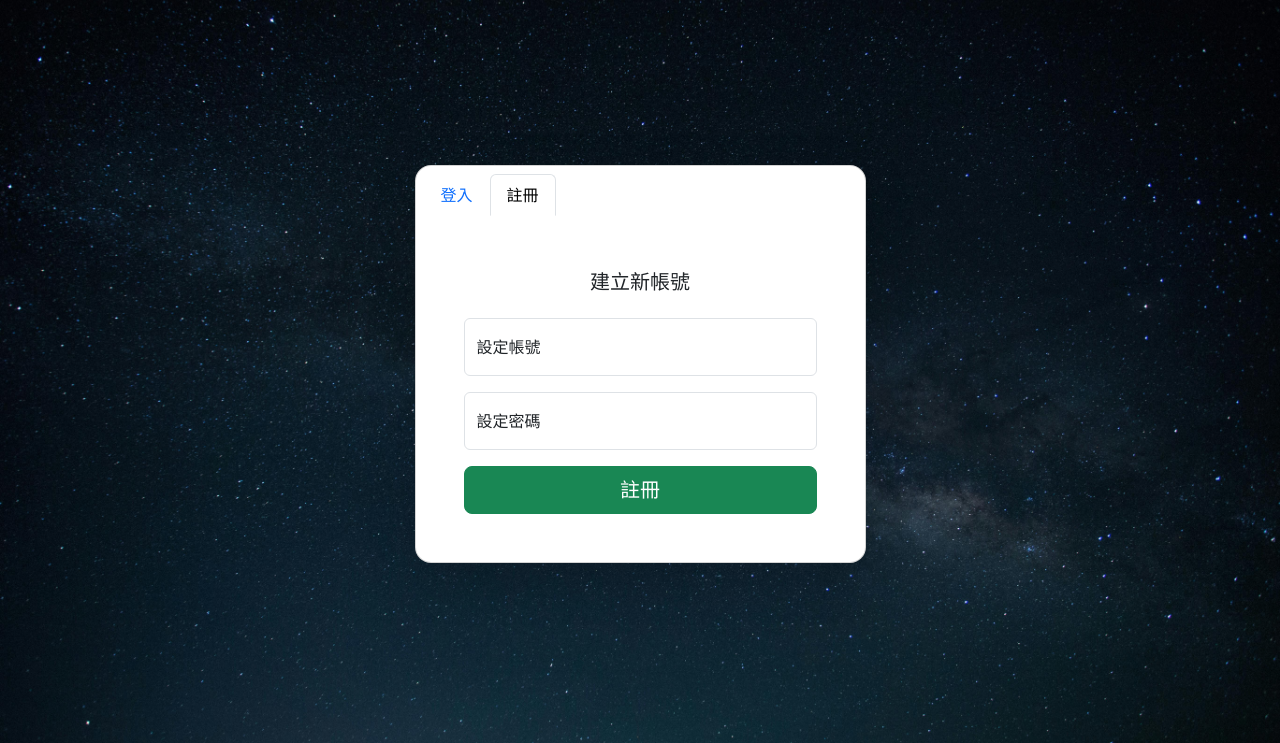
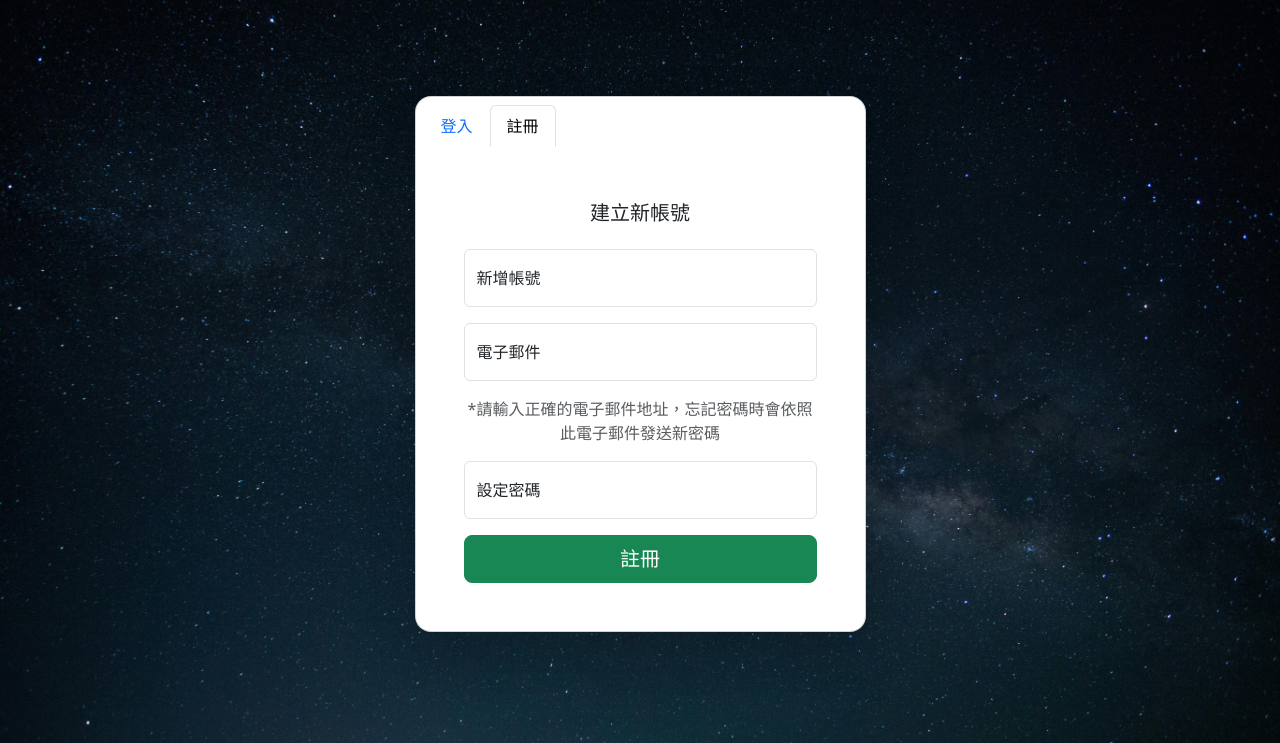
Before and after one commit to Joy0130/Registration-website, a Flask app: page /login in a window 1280 px wide, after a click on "註冊". Shown: the part 57-800 px from the top of the page. Run offline with Flask 3, Linux system fonts and the light colour scheme; some libraries are stand-ins or nearby versions.

Commit message:
feat: 新增 Flask-Mail 設定及使用者模型擴充
此變更引入了 Flask-Mail 的配置，並擴充了 User 模型以支援電子郵件地址及密碼變更需求。

```diff
--- a/app.py
+++ b/app.py
@@ -6,16 +6,27 @@ from flask import Flask, render_template, request, redirect, url_for, jsonify, f
 from flask_sqlalchemy import SQLAlchemy
 from sqlalchemy import func
 from flask_login import LoginManager, UserMixin, login_user, logout_user, login_required, current_user
+from flask_mail import Mail, Message
 from werkzeug.security import generate_password_hash, check_password_hash
 from werkzeug.utils import secure_filename
 from apscheduler.schedulers.background import BackgroundScheduler
 from openpyxl.styles import Font
 import openpyxl
+import secrets
+import string
+from dotenv import load_dotenv
+
+# 載入環境變數
+load_dotenv()
 # --- App 組態設定 ---
 app = Flask(__name__)
 app.config['SECRET_KEY'] = os.environ.get('SECRET_KEY') or 'a_default_secret_key'  # 可從環境變數取得，若無則使用預設值 (開發時可用)
 #app.config['SECRET_KEY'] = 'a_very_secret_key_that_should_be_changed' # 測試用
-app.config['SQLALCHEMY_DATABASE_URI'] = 'sqlite:///database.db' #符合Railway寫法
+
+# 使用絕對路徑確保資料庫能正確存取
+import os
+basedir = os.path.abspath(os.path.dirname(__file__))
+app.config['SQLALCHEMY_DATABASE_URI'] = f'sqlite:///{os.path.join(basedir, "instance", "database.db")}'
 
 #app.config['SQLALCHEMY_DATABASE_URI'] = 'sqlite:////data/database.db'
 
@@ -24,7 +35,16 @@ app.config['SQLALCHEMY_TRACK_MODIFICATIONS'] = False # 關閉不必要的追蹤
 app.config['UPLOAD_FOLDER'] = 'uploads' # 上傳檔案的資料夾
 os.makedirs(app.config['UPLOAD_FOLDER'], exist_ok=True) # 確保上傳資料夾存在
 
+# Mail configuration
+app.config['MAIL_SERVER'] = os.environ.get('MAIL_SERVER') or 'smtp.gmail.com'
+app.config['MAIL_PORT'] = int(os.environ.get('MAIL_PORT') or 587)
+app.config['MAIL_USE_TLS'] = os.environ.get('MAIL_USE_TLS', 'true').lower() in ['true', 'on', '1']
+app.config['MAIL_USERNAME'] = os.environ.get('MAIL_USERNAME')
+app.config['MAIL_PASSWORD'] = os.environ.get('MAIL_PASSWORD')
+app.config['MAIL_DEFAULT_SENDER'] = os.environ.get('MAIL_DEFAULT_SENDER') or app.config['MAIL_USERNAME']
+
 db = SQLAlchemy(app)
+mail = Mail(app)
 login_manager = LoginManager(app) # App 初始化登入管理
 login_manager.login_view = 'login' # 如果使用者未登入就嘗試訪問受保護頁面，會被導向到登入頁
 login_manager.login_message = "請先登入。"
@@ -33,8 +53,10 @@ login_manager.login_message = "請先登入。"
 class User(UserMixin, db.Model):
     id = db.Column(db.Integer, primary_key=True) # 使用者ID 唯一值
     username = db.Column(db.String(80), unique=True, nullable=False)
+    email = db.Column(db.String(120), unique=True, nullable=False) # 電子郵件地址
     password_hash = db.Column(db.String(200), nullable=False) # 儲存雜湊後的密碼
     is_admin = db.Column(db.Boolean, default=False) # 是否為管理者
+    needs_password_change = db.Column(db.Boolean, default=False) # 是否需要更新密碼
     __table_args__ = {'extend_existing': True} # 避免重複定義表格錯誤
     # 密碼相關方法
     def set_password(self, password):
@@ -249,6 +271,12 @@ def login():
         if user and user.check_password(password):
             login_user(user, remember=True)
             flash('登入成功！', 'success')
+
+            # 檢查是否需要更新密碼
+            if user.needs_password_change:
+                flash('為了您的帳戶安全，請先更新您的密碼。', 'warning')
+                return redirect(url_for('change_password'))
+
             next_page = request.args.get('next')
             return redirect(next_page or url_for('index'))
         else:
@@ -261,13 +289,18 @@ def register():
     if current_user.is_authenticated:
         return redirect(url_for('index'))
     username = request.form['username']
+    email = request.form['email']
     password = request.form['password']
 
     if User.query.filter_by(username=username).first():
         flash('這個帳號已經被註冊了。', 'warning')
         return redirect(url_for('login'))
 
-    new_user = User(username=username)
+    if User.query.filter_by(email=email).first():
+        flash('這個電子郵件已經被註冊了。', 'warning')
+        return redirect(url_for('login'))
+
+    new_user = User(username=username, email=email)
     new_user.set_password(password)
     db.session.add(new_user)
     db.session.commit()
@@ -281,6 +314,171 @@ def logout():
     logout_user()
     flash('您已成功登出。', 'info')
     return redirect(url_for('index'))
+
+# 生成隨機密碼的輔助函數
+def generate_random_password(length=8):
+    """生成指定長度的隨機密碼"""
+    characters = string.ascii_letters + string.digits
+    return ''.join(secrets.choice(characters) for _ in range(length))
+
+# 發送重設密碼郵件的輔助函數
+def send_reset_password_email(user_email, username, new_password):
+    """發送包含新密碼的重設密碼郵件"""
+    try:
+        # 檢查郵件配置是否完整
+        if not app.config.get('MAIL_USERNAME') or not app.config.get('MAIL_PASSWORD'):
+            print("錯誤：郵件配置不完整 - MAIL_USERNAME 或 MAIL_PASSWORD 未設定")
+            return False
+
+        if not app.config.get('MAIL_SERVER'):
+            print("錯誤：MAIL_SERVER 未設定")
+            return False
+
+        msg = Message(
+            '密碼重設通知 - 課程報名系統',
+            recipients=[user_email],
+            sender=app.config.get('MAIL_DEFAULT_SENDER') or app.config.get('MAIL_USERNAME')
+        )
+
+        msg.body = f'''親愛的 {username}，
+
+您好！您已成功申請重設密碼。
+
+新的臨時密碼是：{new_password}
+
+請使用此臨時密碼登入系統，登入後系統將強制要求您更新密碼。
+為了您的帳戶安全，請盡快更新您的密碼。
+
+如果您沒有申請重設密碼，請忽略此郵件或聯繫系統管理員。
+
+此郵件由系統自動發送，請勿回覆。
+
+課程報名系統
+{datetime.now().strftime('%Y-%m-%d %H:%M:%S')}
+'''
+
+        msg.html = f'''
+        <div style="font-family: Arial, sans-serif; max-width: 600px; margin: 0 auto;">
+            <h2 style="color: #333;">密碼重設通知</h2>
+            <p>親愛的 <strong>{username}</strong>，</p>
+            <p>您好！您已成功申請重設密碼。</p>
+
+            <div style="background-color: #f8f9fa; padding: 20px; border-left: 4px solid #007bff; margin: 20px 0;">
+                <h3 style="margin-top: 0; color: #007bff;">新的臨時密碼</h3>
+                <p style="font-size: 18px; font-weight: bold; color: #dc3545; font-family: monospace;">{new_password}</p>
+            </div>
+
+            <p><strong>請注意：</strong></p>
+            <ul>
+                <li>請使用此臨時密碼登入系統</li>
+                <li>登入後系統將強制要求您更新密碼</li>
+                <li>為了您的帳戶安全，請盡快更新您的密碼</li>
+            </ul>
+
+            <p style="color: #666; font-size: 14px;">
+                如果您沒有申請重設密碼，請忽略此郵件或聯繫系統管理員。<br>
+                此郵件由系統自動發送，請勿回覆。
+            </p>
+
+            <hr style="margin: 30px 0; border: none; border-top: 1px solid #eee;">
+            <p style="color: #999; font-size: 12px;">
+                課程報名系統<br>
+                {datetime.now().strftime('%Y-%m-%d %H:%M:%S')}
+            </p>
+        </div>
+        '''
+
+        print(f"嘗試發送密碼重設郵件到：{user_email}")
+        mail.send(msg)
+        print(f"密碼重設郵件已成功發送至：{user_email}")
+        return True
+
+    except Exception as e:
+        print(f"發送郵件錯誤 - 錯誤類型：{type(e).__name__}")
+        print(f"發送郵件錯誤 - 詳細訊息：{e}")
+        print(f"發送郵件錯誤 - 收件人：{user_email}")
+        import traceback
+        print(f"詳細錯誤追蹤：{traceback.format_exc()}")
+        return False
+
+# 忘記密碼頁面
+@app.route('/forgot_password', methods=['GET', 'POST'])
+def forgot_password():
+    if current_user.is_authenticated:
+        return redirect(url_for('index'))
+
+    if request.method == 'POST':
+        email = request.form['email'].strip().lower()  # 去除空白並轉小寫
+
+        if not email:
+            flash('請輸入電子郵件地址。', 'warning')
+            return render_template('forgot_password.html')
+
+        print(f"忘記密碼請求 - 查詢的email：{email}")
+        user = User.query.filter_by(email=email).first()
+
+        if user:
+            try:
+                print(f"找到用戶：{user.username}，email：{user.email}")
+
+                # 生成新的隨機密碼
+                new_password = generate_random_password()
+                user.set_password(new_password)
+                user.needs_password_change = True  # 標記需要更新密碼
+                db.session.commit()
+                print(f"密碼已更新，新密碼：{new_password}")
+
+                # 發送重設密碼郵件
+                if send_reset_password_email(user.email, user.username, new_password):
+                    flash('新密碼已發送到您的電子郵件，請檢查您的信箱（包括垃圾郵件夾）。', 'success')
+                    return redirect(url_for('login'))
+                else:
+                    # 如果郵件發送失敗，回滾密碼變更
+                    db.session.rollback()
+                    flash('發送郵件時發生錯誤，請檢查郵件配置或稍後再試。', 'danger')
+
+            except Exception as e:
+                db.session.rollback()
+                print(f"密碼重設過程發生錯誤: {e}")
+                flash('系統發生錯誤，請稍後再試。', 'danger')
+        else:
+            print(f"未找到email對應的帳號：{email}")
+            # 為了安全起見，不論是否找到帳號都顯示相同訊息
+            flash('如果該電子郵件地址已註冊，系統將發送新密碼到您的信箱。', 'info')
+            return redirect(url_for('login'))
+
+        return redirect(url_for('login'))
+
+    return render_template('forgot_password.html')
+
+# 變更密碼頁面
+@app.route('/change_password', methods=['GET', 'POST'])
+@login_required
+def change_password():
+    if request.method == 'POST':
+        current_password = request.form['current_password']
+        new_password = request.form['new_password']
+        confirm_password = request.form['confirm_password']
+
+        # 驗證當前密碼
+        if not current_user.check_password(current_password):
+            flash('當前密碼不正確。', 'danger')
+            return render_template('change_password.html')
+
+        # 驗證新密碼確認
+        if new_password != confirm_password:
+            flash('新密碼與確認密碼不一致。', 'danger')
+            return render_template('change_password.html')
+
+        # 更新密碼
+        current_user.set_password(new_password)
+        current_user.needs_password_change = False  # 重設標記
+        db.session.commit()
+
+        flash('密碼更新成功！', 'success')
+        return redirect(url_for('index'))
+
+    return render_template('change_password.html')
 
 # --- 後台管理頁面路由 ---
 @app.route('/admin')
@@ -556,7 +754,7 @@ def get_courses():
             ).first()
             is_registered = user_reg is not None
 
-        class_time_summary = "尚未設定"
+        class_time_summary = "自行選擇上課時間"
         if c.time_slots:
             earliest_start_time = min(slot.slot_start_time for slot in c.time_slots)
             latest_end_time = max(slot.slot_end_time for slot in c.time_slots)
@@ -859,6 +1057,10 @@ def _check_time_conflict(user, new_slot_start, new_slot_end, course_id_for_self_
 
 def _validate_registration(course, user):
     """報名前的統一驗證輔助函式"""
+    # 檢查使用者是否需要更新密碼
+    if user.needs_password_change:
+        return '為了您的帳戶安全，請先更新密碼後再進行課程報名。'
+
     # 檢查課程是否仍在報名期間
     if course.status != '報名中' or datetime.now() >= course.registration_end_time: # 伺服器已是 GMT+8，改回使用本地時間
         if course.status == '報名中':
@@ -1183,18 +1385,23 @@ if __name__ == '__main__':
         db.create_all()
         if not User.query.filter_by(username='admin').first():
             print("建立預設管理者帳號...")
-            admin_user = User(username='admin', is_admin=True)
-            admin_user.set_password('Futsu_Admin')
+            admin_user = User(
+                username='admin',
+                email='misfutsu@gmail.com',
+                is_admin=True,
+                needs_password_change=False
+            )
+            admin_user.set_password('admin123')
             db.session.add(admin_user)
             db.session.commit()
-            print("管理者帳號: admin, 密碼: Futsu_Admin")
+            print("管理者帳號: admin, 密碼: admin123, email: misfutsu@gmail.com")
 
         print("[Startup] 正在執行首次課程狀態檢查...")
         check_course_status()
         print("[Startup] 首次檢查完成。")
 
-    # 改成這樣，不要啟用 debug
-    app.run(host="0.0.0.0", port=int(os.environ.get("PORT", 5003)))
+    # 改成這樣，啟用 debug 模式以自動重新載入模板變更
+    app.run(host="0.0.0.0", port=int(os.environ.get("PORT", 5003)), debug=True)
 
 # if __name__ == '__main__':
 #     with app.app_context():
--- a/requirements.txt
+++ b/requirements.txt
@@ -13,6 +13,7 @@ et_xmlfile==2.0.0
 firebase_admin==7.1.0
 Flask==3.1.2
 Flask-Login==0.6.3
+Flask-Mail==0.9.1
 Flask-Migrate==4.1.0
 Flask-SQLAlchemy==3.1.1
 google-api-core==2.26.0
@@ -44,6 +45,7 @@ pyasn1==0.6.1
 pyasn1_modules==0.4.2
 pycparser==2.23
 PyJWT==2.10.1
+python-dotenv==1.0.0
 requests==2.32.5
 rsa==4.9.1
 sniffio==1.3.1
--- a/static/css/style.css
+++ b/static/css/style.css
@@ -98,6 +98,13 @@ body.all-courses-background {
 }
 
 /* 選取透明導覽列中的「品牌名稱」和「導覽連結」 */
+
+/* --- 登入卡片懸停效果 --- */
+/* 當滑鼠移入卡片時，忘記密碼的文字變成白色 */
+.login-page-background .card:hover .text-muted,
+.login-page-background .card:hover .card-title {
+    color: white !important;
+}
 .navbar-transparent .navbar-brand,
 .navbar-transparent .navbar-nav .nav-link {
     /* 設定文字顏色為帶有些許透明度的白色，看起來更柔和 */
@@ -122,15 +129,15 @@ body.all-courses-background {
 
 /* ---- 卡片效果 ---- */
 
-/* 1. 為卡片本身設定過渡動畫 */
-.card {
+/* 1. 為登入頁面的卡片設定過渡動畫 */
+.login-page-background .card {
     /* 當 transform 和 box-shadow 屬性改變時，在 0.3 秒內平滑地完成動畫 */
     transition: transform 0.3s ease-in-out, box-shadow 0.3s ease-in-out;
 }
 
-/* 2. 定義滑鼠懸停在卡片上時的樣式 */
-.card:hover {
-    /* 將卡片沿著 Y 軸向上移動 5 像素，產生“浮起來”的感覺 */
+/* 2. 定義滑鼠懸停在登入卡片上時的樣式 */
+.login-page-background .card:hover {
+    /* 將卡片沿著 Y 軸向上移動 5 像素，產生"浮起來"的感覺 */
     transform: translateY(-5px);
 
     /* 同時，給卡片一個更深、更廣的陰影，強化立體感 */
@@ -139,8 +146,8 @@ body.all-courses-background {
 }
 
 /* 3. 當滑鼠懸停在登入卡片上時，讓註冊區塊的標題變為白色 */
-.card:hover #register-pane .card-title {
-    color: #fff !important;
+.login-page-background .card:hover #register-pane .card-title {
+    color: #ffffff !important;
     transition: color 0.3s ease-in-out;
 }
 
@@ -203,3 +210,17 @@ input[readonly], textarea[readonly] {
   border-color: #ae57a4 !important; /* 保持邊框一致 */
   box-shadow: none !important; /* 移除預設陰影 */
 }
+
+/* --- 其他頁面課程卡片hover效果 --- */
+/* 為非登入頁面的卡片添加淡藍色背景hover效果 */
+body:not(.login-page-background) .card:hover {
+    background-color: rgba(204, 231, 250, 0.006); /* 淡藍色背景 */
+    /* transition: background-color 0.3s ease-in-out; */
+    transition: transform 0.3s ease-in-out, box-shadow 0.3s ease-in-out;
+    /* 將卡片沿著 Y 軸向上移動 5 像素，產生"浮起來"的感覺 */
+    transform: translateY(-5px);
+
+    /* 同時，給卡片一個更深、更廣的陰影，強化立體感 */
+    box-shadow: 0 12px 28px rgba(55, 141, 208, 0.2), 0 7px 10px rgba(131, 193, 247, 0.18);
+    background-color:  rgba(98, 158, 205, 0.2); /* 一個帶有透明度的淺灰色 */
+}
--- a/templates/layout.html
+++ b/templates/layout.html
@@ -31,11 +31,25 @@
                             <a class="nav-link" href="{{ url_for('admin_dashboard') }}">後台管理</a>
                         </li>
                         {% endif %}
-                        <li class="nav-item">
-                            <a class="nav-link" href="#">你好, {{ current_user.username }}</a>
-                        </li>
-                        <li class="nav-item">
-                            <a class="nav-link" href="{{ url_for('logout') }}">登出</a>
+                        <li class="nav-item dropdown">
+                            <a class="nav-link dropdown-toggle" href="#" role="button" data-bs-toggle="dropdown" aria-expanded="false">
+                                你好, {{ current_user.username }}
+                                {% if current_user.needs_password_change %}
+                                    <i class="bi bi-exclamation-triangle text-warning ms-1"></i>
+                                {% endif %}
+                            </a>
+                            <ul class="dropdown-menu">
+                                <li>
+                                    <a class="dropdown-item" href="{{ url_for('change_password') }}">
+                                        {% if current_user.needs_password_change %}
+                                            <i class="bi bi-exclamation-triangle text-warning me-1"></i>
+                                        {% endif %}
+                                        修改密碼
+                                    </a>
+                                </li>
+                                <li><hr class="dropdown-divider"></li>
+                                <li><a class="dropdown-item" href="{{ url_for('logout') }}">登出</a></li>
+                            </ul>
                         </li>
                     {% else %}
                         <li class="nav-item">
--- a/templates/login.html
+++ b/templates/login.html
@@ -36,6 +36,9 @@
                             </div>
                             <button type="submit" class="btn btn-primary w-100 btn-lg">登入</button>
                         </form>
+                        <div class="text-center mt-3">
+                            <a href="{{ url_for('forgot_password') }}" class="text-muted small">忘記密碼？</a>
+                        </div>
                     </div>
 
                     <div class="tab-pane fade" id="register-pane" role="tabpanel" aria-labelledby="register-tab">
@@ -43,8 +46,13 @@
                         <form method="POST" action="{{ url_for('register') }}">
                             <div class="form-floating mb-3">
                                 <input type="text" class="form-control" id="register-username" name="username" required placeholder="設定帳號">
-                                <label for="register-username">設定帳號</label>
+                                <label for="register-username">新增帳號</label>
                             </div>
+                            <div class="form-floating mb-3">
+                                <input type="email" class="form-control" id="register-email" name="email" required placeholder="電子郵件">
+                                <label for="register-email">電子郵件</label>
+                            </div>
+                            <p class="text-muted text-center">*請輸入正確的電子郵件地址，忘記密碼時會依照此電子郵件發送新密碼</p>
                             <div class="form-floating mb-3">
                                 <input type="password" class="form-control" id="register-password" name="password" required placeholder="設定密碼">
                                 <label for="register-password">設定密碼</label>
```
Also changed, not shown: init_db.py (added, +39 -0 lines), templates/change_password.html (added, +72 -0 lines), templates/forgot_password.html (added, +34 -0 lines), instance/database.db.
